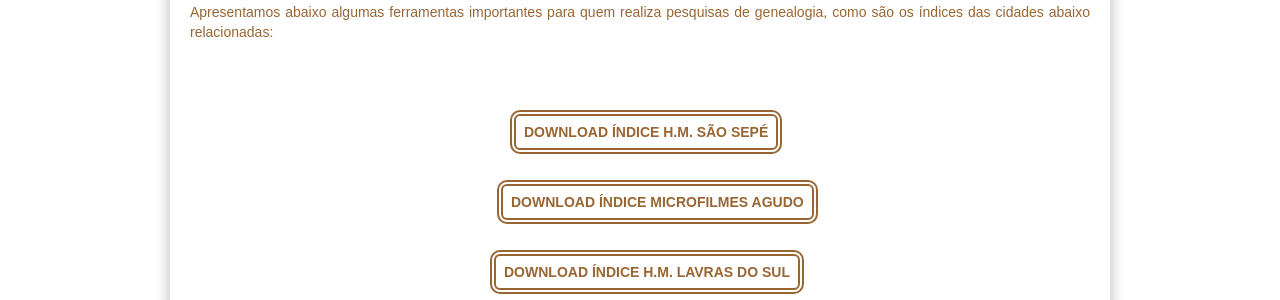
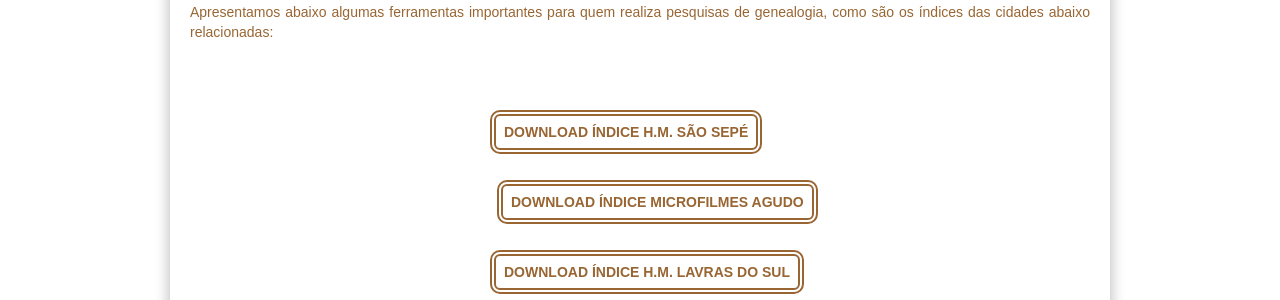
Before and after one commit to claudiovargas1955/claudiovargas1955.github.io, a Jekyll site: the page built from _pages/downloads.html, in a window 1280 px wide. Shown: the part 402-702 px from the top of the page. Built offline with Jekyll 4.4.1, drawn with Linux system fonts in a browser that asks for light colours; some web fonts are replaced.

Commit message:
Update downloads.html

```diff
--- a/_pages/downloads.html
+++ b/_pages/downloads.html
@@ -26,7 +26,7 @@ title:  "DOWNLOADS"
 			 padding-right:8px;
                          color:#996633;
 			 font-weight:bold;
-			 margin-left:320px;
+			 margin-left:300px;
             }
 
 	 .indsap {position:relative;
```
